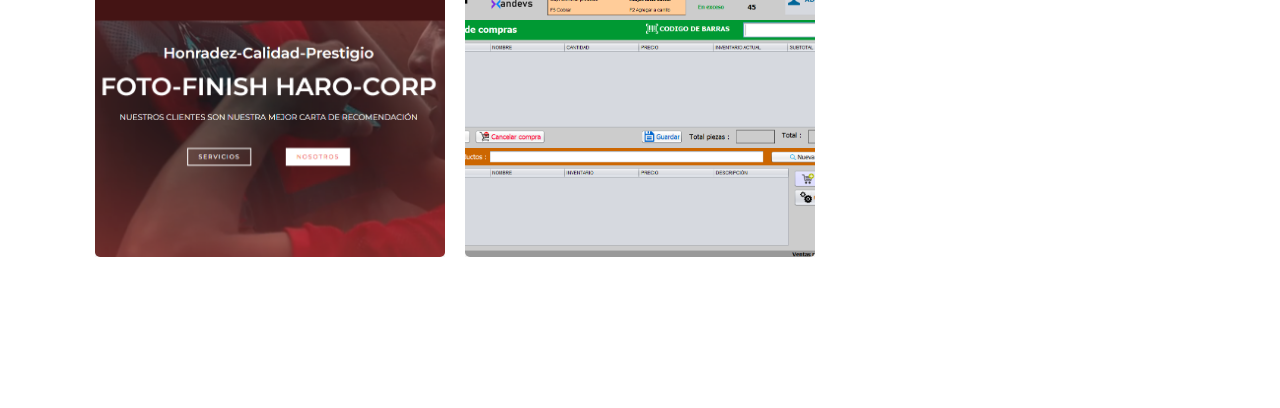
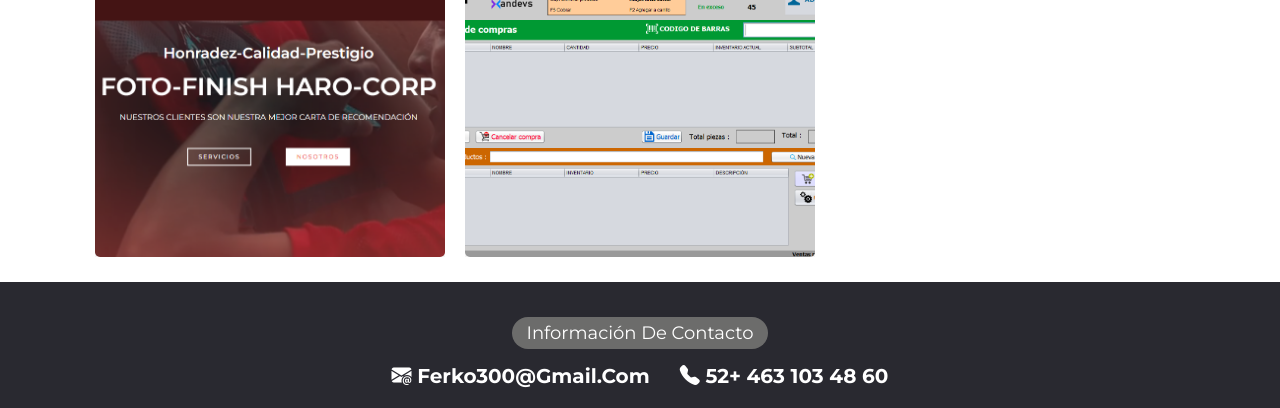
Before and after one commit to FernandoXdvs/portfolio, a plain HTML site: page index.html in a window 1280 px wide. Shown: the part 3304-3712 px from the top of the page. Before the commit the page ends 3586 px from the top, so only its background shows below. Drawn offline with nearby package versions, Linux system fonts and the light colour scheme.

Commit message:
Info contacto

```diff
--- a/css/style.css
+++ b/css/style.css
@@ -504,6 +504,43 @@ section {
     bottom: 2rem;
 }
 
+.contact{
+    background: #292930;
+    padding-bottom: 2rem;
+}
+
+.contact .row{
+    display: flex;
+    align-items: center;
+    justify-content: center;
+    flex-wrap: wrap;
+    gap: 3rem;
+}
+
+.contact .row .form{
+    text-align: center;
+}
+
+.contact .row .form .heading span{
+    color: var(--white);
+}
+
+.contact .row .form .flex{
+    display: flex;
+    flex-wrap: wrap;
+    gap: 3rem;
+    color: var(--white);
+}
+
+.contact .row .form .flex .contact-info{
+    font-size: 2rem;
+    font-weight: lighter;
+}
+
+
+
+
+
 
 /*Media queries responsive design*/
 
--- a/index.html
+++ b/index.html
@@ -163,7 +163,7 @@
                             </p>
                         </div>
                     </div>
-                    <a  href="cv/Cv_Fernando.pdf" download="Curriculum_FernandoJoaquin" class="btn">Descargar cv</a>
+                    <a href="cv/Cv_Fernando.pdf" download="Curriculum_FernandoJoaquin" class="btn">Descargar cv</a>
                 </div>
             </div>
         </div>
@@ -270,6 +270,25 @@
 
 
     <!--Comienza sección contacto-->
+
+    <div class="contact" id="contact">
+        <div class="row">
+            <div class="form">
+                <div class="heading">
+                    <span>Información de contacto</span>
+                </div>
+                <div class="flex">
+                    <div class="contact-info">
+                        <h4><i class="bi bi-envelope-at-fill"></i> <span>ferko300@gmail.com </span></h4>
+                    </div>
+                    <div class="contact-info">
+                        <h4><i class="bi bi-telephone-fill"></i> <span>52+ 463 103 48 60</span></h4>
+                    </div>
+                </div>
+            </div>
+        </div>
+    </div>
+
     <!--Termina sección contacto-->
 
     <!--Archivos js propios-->
```
